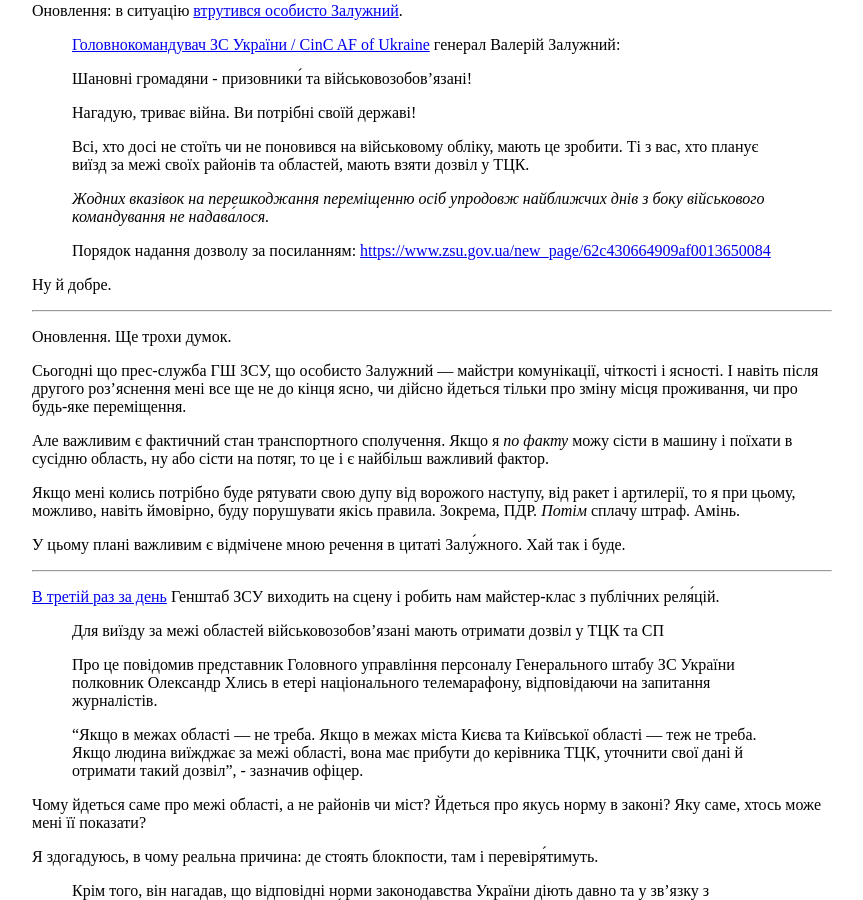
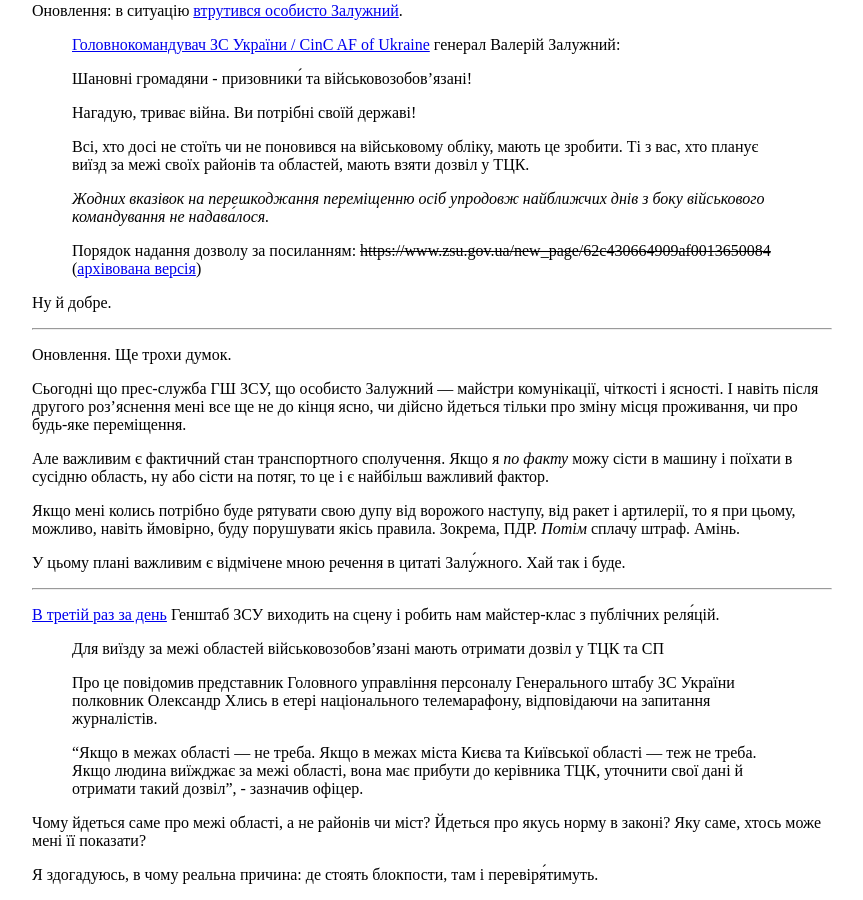
Before and after one commit to dk487/test.de.co.ua, a Jekyll site: the page built from _posts/2022/2022-07-05-zaborona-vyizdy.md, in a window 1280 px wide and 900 px high, scrolled down 944 px. Shown: the whole window, without its empty margins (208-1071 px from the left). Built offline with Jekyll 4.4.1, drawn with Linux system fonts in a browser that asks for light colours.

Commit message:
Broken link

```diff
--- a/_posts/2022/2022-07-05-zaborona-vyizdy.md
+++ b/_posts/2022/2022-07-05-zaborona-vyizdy.md
@@ -49,7 +49,7 @@ mtime: 2022-07-16 22:34:25 +03:00
 > *Жодних вказівок на перешкоджання переміщенню осіб упродовж найближчих днів з боку військового командування не надава́лося.*
 >
 > Порядок надання дозволу за посиланням:
-> <https://www.zsu.gov.ua/new_page/62c430664909af0013650084>
+> ~~https://www.zsu.gov.ua/new_page/62c430664909af0013650084~~ ([архівована версія][8])
 
 Ну й добре.
 
```
Also changed, not shown: other parts of _posts/2022/2022-07-05-zaborona-vyizdy.md (+1 -0 lines).
